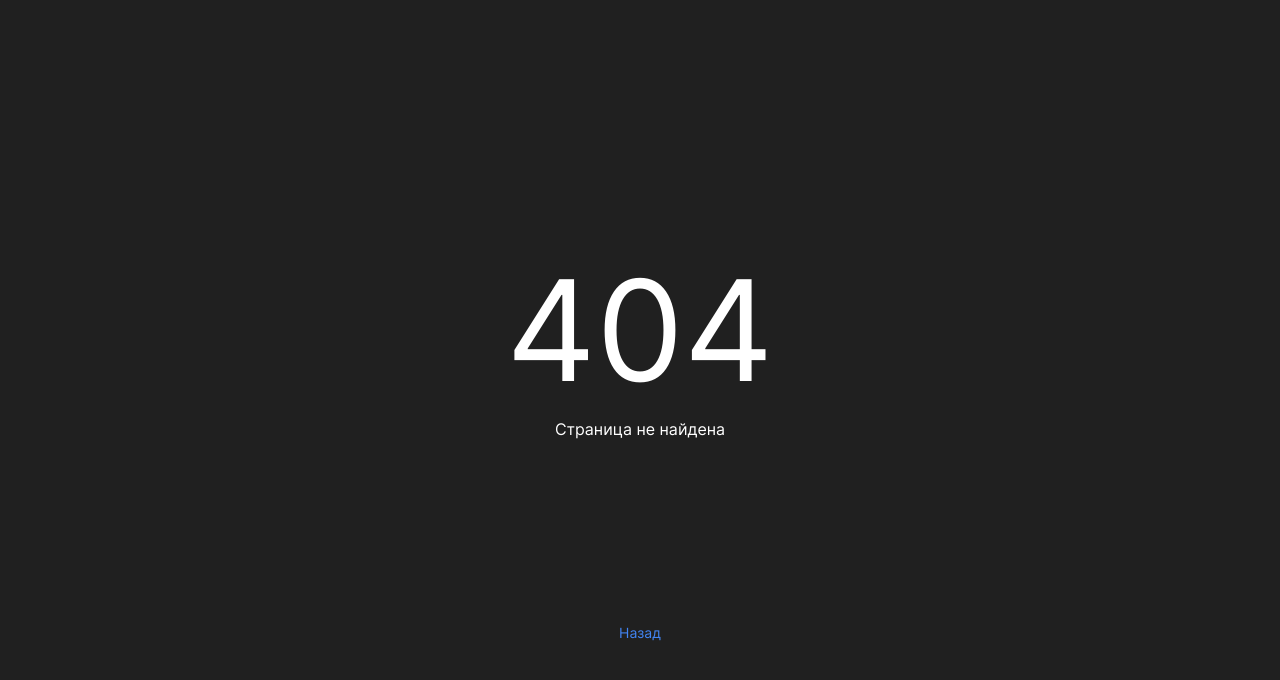
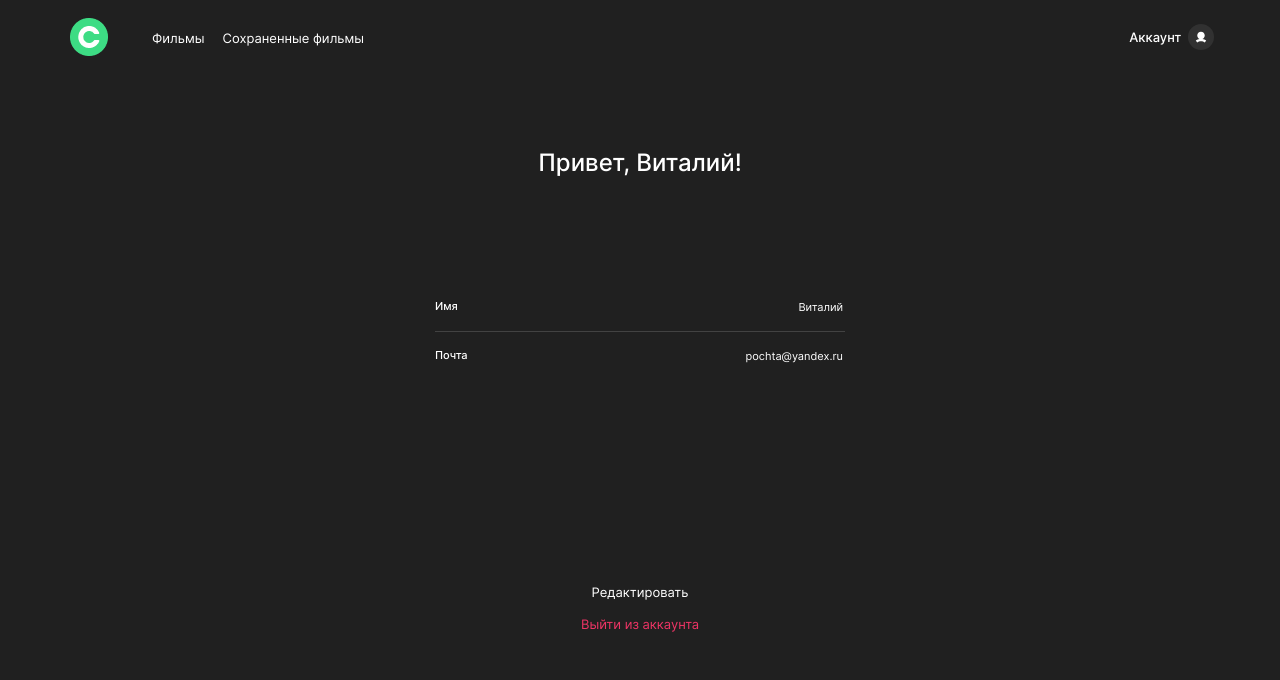
Before and after one commit to cindy-nat/movies-explorer-frontend, a React (Create React App) app: page /profile in a window 1280 px wide. Before the commit this address had no page. Shown: the top 680 px of the page. Built offline with nearby package versions, Linux system fonts and the light colour scheme.

Commit message:
Added component Profile + Navigation. Done layout for 1280px for profile

```diff
--- a/src/components/App/App.js
+++ b/src/components/App/App.js
@@ -1,12 +1,24 @@
 import React from "react";
-import { Route, Switch } from "react-router-dom";
+import { Route, Switch, useHistory } from "react-router-dom";
 import './App.css';
 import Main from "../Main/Main";
 import Register from "../Register/Register";
 import Login from "../Login/Login";
 import PageNotFound from "../PageNotFound/PageNotFound";
+import Profile from "../Profile/Profile";
 
 function App() {
+  const history = useHistory();
+
+  // получение данных с API и утановка их в стейт переменные
+  let name = 'Виталий';
+  let email = 'pochta@yandex.ru';
+
+  // функция необходима для перемещения пользователя на главный экран при логауте
+  const handleSignOut = () => {
+      history.push('/');
+    }
+
   return (
     <div className="page">
       <Switch>
@@ -19,8 +31,13 @@ function App() {
         <Route path = "/signin">
           <Login/>
         </Route>
+        <Route path = "/profile">
+          <Profile name = {name}
+                   email = {email}
+                   handleSignOut = { handleSignOut }/>
+        </Route>
         <Route path="*">
-          <PageNotFound/>
+          <PageNotFound history={history}/>
         </Route>
       </Switch>
     </div>
--- a/src/components/Header/Header.css
+++ b/src/components/Header/Header.css
@@ -89,16 +89,6 @@
   cursor: pointer;
 }
 
-.header__account-picture {
-  background-image: url("../../images/profile-icon.png");
-  height: 26px;
-  width: 26px;
-  border-radius: 50%;
-  background-color: #313131;
-  background-position: center;
-  background-repeat: no-repeat;
-}
-
 .header__title {
   font-size: 24px;
   font-style: normal;
--- a/src/components/Header/Header.js
+++ b/src/components/Header/Header.js
@@ -1,9 +1,8 @@
 import './Header.css';
 import React from 'react';
-import logo from '../../images/logo.png';
 import {Link, Route, Switch} from "react-router-dom";
 import Logo from '../../images/logo.png';
-import personIcon from '../../images/profile-icon.png';
+import personIcon from '../../images/profile-icon.svg';
 import Navigation from "../Navigation/Navigation";
 
 function Header({ headerText }) {
@@ -12,7 +11,7 @@ function Header({ headerText }) {
       <Route exact path = "/">
         <header className="header header_page_main">
           <div className="header__container">
-            <Link to='/'><img className="header__logo header__logo_page_main" src={Logo} alt='логотип'/></Link>
+            <Link className="header__logo header__logo_page_main" to='/'><img src={Logo} alt='логотип'/></Link>
             <nav className="header__buttons">
               <Link to='/signup' className="header__button-register">Регистрация</Link>
               <Link to='/signin' className="header__button-signin">Войти</Link>
@@ -23,14 +22,14 @@ function Header({ headerText }) {
 
       <Route path={['/signup', '/signin']}>
         <header className='header header_page_notAuthorized'>
-        <Link to='/'><img className='header__logo header__logo_page_notAuthorized' src = {logo} alt = "логотип"/></Link>
+        <Link className='header__logo header__logo_page_notAuthorized'  to='/'><img src = {Logo} alt = "логотип"/></Link>
         <h2 className="header__title">{headerText}</h2>
         </header>
       </Route>
 
       <Route path={['/movies', '/saved-movies', '/profile']}>
         <header className='header header_page_authorized'>
-          <Link to='/'><img className='header__logo header__logo_page_main' src = {logo} alt = "логотип"/></Link>
+          <Link className='header__logo header__logo_page_main' to='/'><img src = {Logo} alt = "логотип"/></Link>
           <div className='header__menu-container'>
             <Navigation/>
             <Link to='./profile' className='header__link'>Аккаунт
--- /dev/null
+++ b/src/components/Navigation/Navigation.css
@@ -0,0 +1,25 @@
+.pages-navigation {
+  font-family: "Inter", "Arial", sans-serif;
+}
+
+.pages-navigation__list {
+  display: flex;
+  list-style: none;
+  margin: 0;
+  min-width: 212px;
+  justify-content: space-between;
+  padding: 0;
+}
+
+.pages-navigation__link {
+  font-size: 13px;
+  font-style: normal;
+  font-weight: 400;
+  line-height: 18px;
+  color: #FFFFFF;
+  text-decoration: none;
+}
+
+.pages-navigation__link_active {
+  font-weight: 500;
+}
--- /dev/null
+++ b/src/components/Navigation/Navigation.js
@@ -0,0 +1,18 @@
+import React from 'react';
+import './Navigation.css';
+import { Link } from "react-router-dom";
+
+
+function Navigation({ activeMovie, activeSavedMovie }) {
+  return (
+    <nav className='pages-navigation'>
+      <ul className='pages-navigation__list'>
+        <li><Link className={`pages-navigation__link ${activeMovie && 'pages-navigation__link_active'}` } to='/movies'>Фильмы</Link></li>
+        <li><Link className={`pages-navigation__link ${activeSavedMovie && 'pages-navigation__link_active'}` } to='/saved-movies'>Сохраненные фильмы</Link></li>
+      </ul>
+
+    </nav>
+  );
+}
+
+export default Navigation;
--- a/src/components/PageNotFound/PageNotFound.js
+++ b/src/components/PageNotFound/PageNotFound.js
@@ -1,11 +1,7 @@
 import React from 'react';
 import './PageNotFound.css';
-import { useHistory } from "react-router-dom";
 
-function PageNotFound() {
-  const history = useHistory();
-
-
+function PageNotFound({ history }) {
   return (
     <section className='not-found'>
       <h2 className='not-found__title'>404</h2>
--- /dev/null
+++ b/src/components/Profile/Profile.css
@@ -0,0 +1,87 @@
+.profile {
+  font-family: "Inter", "Arial", sans-serif;
+  display: flex;
+  flex-direction: column;
+  align-items: center;
+}
+
+.profile__title {
+  margin: 74px 0 123px;
+  font-size: 24px;
+  font-style: normal;
+  font-weight: 500;
+  line-height: 29px;
+  text-align: center;
+  color: #FFFFFF;
+}
+
+.profile__form {
+  min-width: 410px;
+}
+
+.profile__form-label {
+  font-size: 11px;
+  font-style: normal;
+  font-weight: 500;
+  line-height: 13px;
+  text-align: left;
+  color: #FFFFFF;
+  min-width: 410px;
+  display: flex;
+  justify-content: space-between;
+}
+
+.profile__form-label:first-of-type {
+  border-bottom: 1px solid #424242;
+  padding-bottom: 16px;
+  margin-bottom: 17px;
+}
+
+.profile__form-input {
+  background-color: transparent;
+  border: none;
+  outline: none;
+  text-align: right;
+  font-size: 11px;
+  font-style: normal;
+  font-weight: 400;
+  line-height: 13px;
+  color: #FFFFFF;
+}
+
+.profile__submit-button {
+  font-size: 13px;
+  font-style: normal;
+  font-weight: 400;
+  line-height: 16px;
+  text-align: center;
+  color: #FFFFFF;
+  margin: 220px 0 16px;
+  padding: 0;
+  background-color: transparent;
+  border: none;
+  outline: none;
+}
+
+.profile__submit-button:hover {
+  opacity: .7;
+  cursor: pointer;
+}
+
+.profile__exit-button {
+  font-size: 13px;
+  font-style: normal;
+  font-weight: 400;
+  line-height: 16px;
+  text-align: center;
+  color: #EE3465;
+  background-color: transparent;
+  border: none;
+  outline: none;
+  padding: 0;
+}
+
+.profile__exit-button:hover {
+  opacity: .7;
+  cursor: pointer;
+}
--- /dev/null
+++ b/src/components/Profile/Profile.js
@@ -0,0 +1,26 @@
+import React from 'react';
+import './Profile.css';
+import Header from "../Header/Header";
+
+function Profile({ name, handleSignOut, email }) {
+
+  return (
+    <>
+      <Header/>
+      <section className='profile'>
+        <h2 className='profile__title'>Привет, {name}!</h2>
+        <form className='profile__form' name='edit-form'></form>
+        <label className='profile__form-label'>Имя
+          <input className='profile__form-input' type='text' value={name}></input>
+        </label>
+        <label className='profile__form-label'>Почта
+          <input className='profile__form-input' type='email' value={email}></input>
+        </label>
+        <button type='submit' className='profile__submit-button'>Редактировать</button>
+        <button className='profile__exit-button' onClick={handleSignOut}>Выйти из аккаунта</button>
+      </section>
+    </>
+  );
+}
+
+export default Profile;
```
